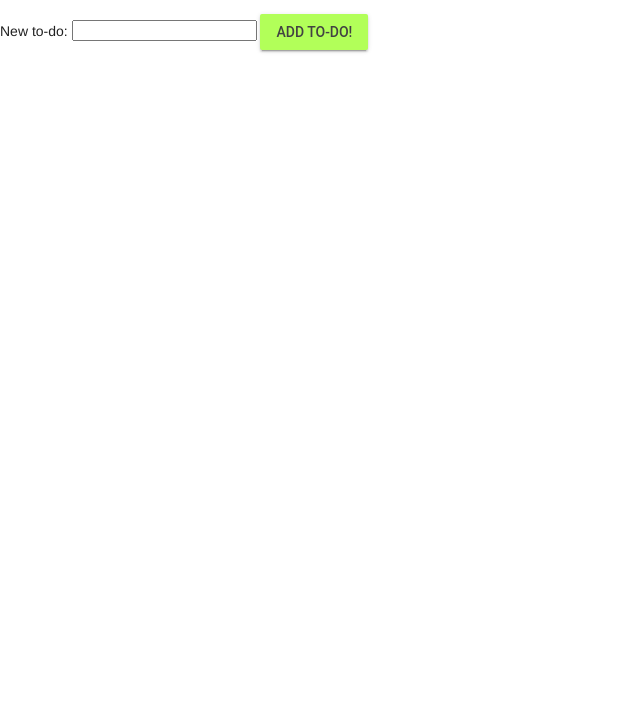
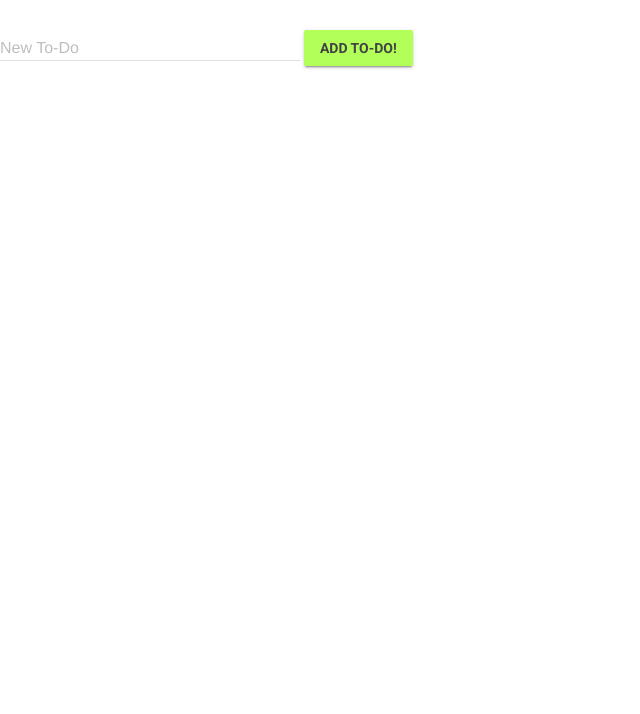
Before and after one commit to tjmoua19/to-do-app, a plain HTML site: page index.html in a window 1280 px wide. Shown: the part 110-824 px from the top of the page, without its empty margins (0-640 px from the left). Drawn offline with nearby package versions, Linux system fonts and the light colour scheme.

Commit message:
Update index.html

```diff
--- a/index.html
+++ b/index.html
@@ -1,24 +1,29 @@
 <!DOCTYPE html>
-<html>
+<html lang="en">
+
 <head>
-	<meta name="viewport" content="width=device-width, initial-scale=1">
+    <meta charset="UTF-8">
+    <meta name="viewport" content="width=device-width, initial-scale=1.0">
     <title>To-Do App</title>
     <link rel="stylesheet" href="https://fonts.googleapis.com/icon?family=Material+Icons">
     <link rel="stylesheet" href="https://code.getmdl.io/1.3.0/material.amber-light_green.min.css" />
     <script defer src="https://code.getmdl.io/1.3.0/material.min.js"></script>
+    <link rel="stylesheet" href="http://fonts.googleapis.com/css?family=Roboto:300,400,500,700" type="text/css">
 </head>
+
 <body>
     <h1>To-Do App</h1>
-
     <form id="addToDoForm">
-		<label for="newToDoText">New to-do:</label>
-		<input type="text" id="newToDoText">
-    	<button class="mdl-button mdl-js-button mdl-button--raised mdl-js-ripple-effect mdl-button--accent">Add To-Do!</button>
+        <div class="mdl-textfield mdl-js-textfield mdl-textfield--floating-label">
+            <label class="mdl-textfield__label" for="newToDoText">New To-Do</label>
+            <input class="mdl-textfield__input" type="text" id="newToDoText">
+        </div>
+        <button type="submit" class="mdl-button mdl-js-button mdl-button--raised mdl-js-ripple-effect mdl-button--accent"><b>Add
+                To-Do!</b></button>
     </form>
 
-  	<ul id="toDoList">
+    <ul class="mdl-list" id="toDoList">
+
     </ul>
-
     <script src="app.js"></script>
 </body>
-</html>
```
Lines whose indentation alone changed are shown as unchanged.
